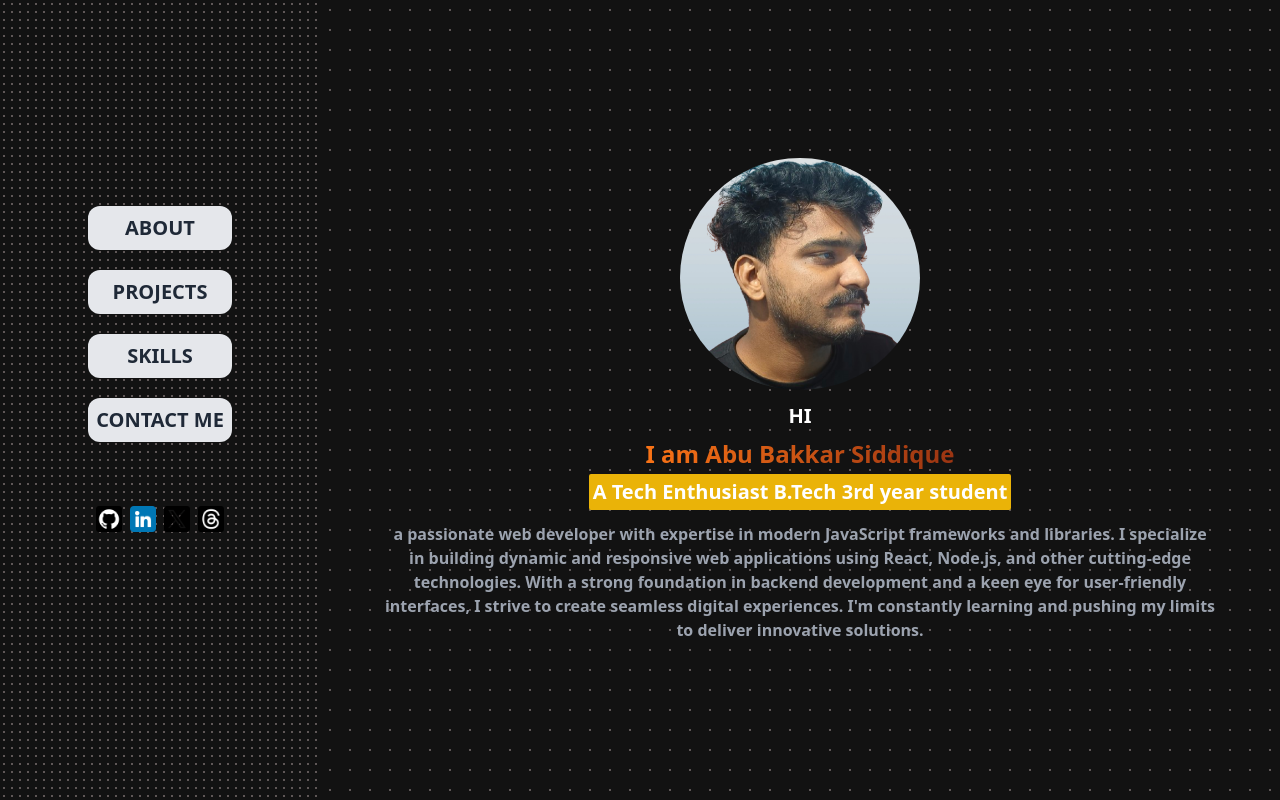
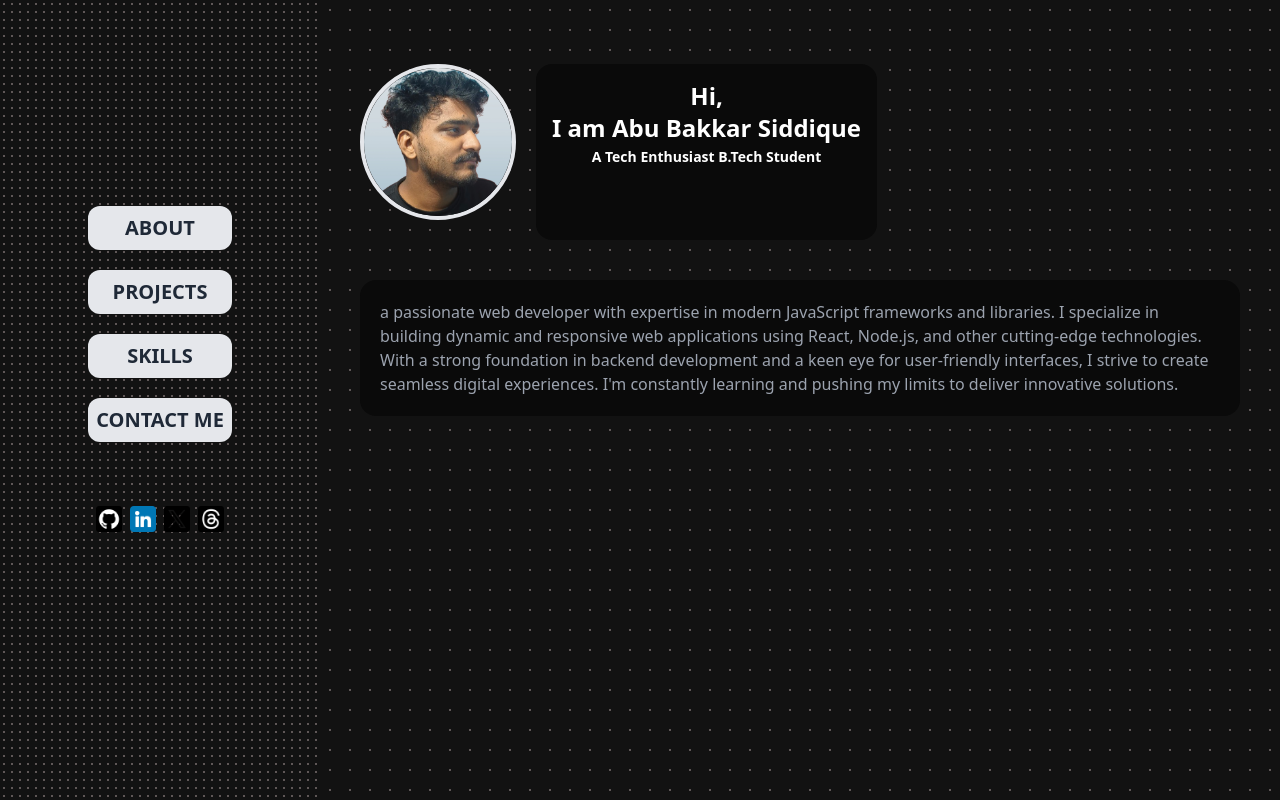
Before and after one commit to SoloDevAbu/My-Portfolio, a React (Vite) app: page / in a window 1280 px wide. Built offline with nearby package versions, Linux system fonts and the light colour scheme.

Commit message:
Modified a Little bit of the About page

```diff
--- a/src/pages/About.jsx
+++ b/src/pages/About.jsx
@@ -1,15 +1,34 @@
 import profile from '../assets/profileImage.png'
 
 const About = () => {
-return (
-    <div className="flex flex-col items-center justify-center text-center px-10 xl:px-16 min-h-screen">
-            <img className='pb-2 size-44 sm:size-52 md:size-60 rounded-full border-white' src={profile} alt="Abu Bakkar Siddique" />
-         <h1 className='py-1 text-base sm:text-xl font-sans font-bold text-white'>HI</h1>
-         <h1 className='py-1 text-lg sm:text-2xl font-sans font-bold bg-gradient-to-r from-orange-500 to-orange-800 text-transparent bg-clip-text'>I am Abu Bakkar Siddique</h1>
-         <h2 className='py-1 text-base sm:text-xl font-sans font-semibold bg-yellow-500 rounded-sm p-1'>A Tech Enthusiast B.Tech 3rd year student</h2>
-         <p className='pt-3 text-xs sm:text-base font-sans font-semibold text-gray-400'> a passionate web developer with expertise in modern JavaScript frameworks and libraries. I specialize in building dynamic and responsive web applications using React, Node.js, and other cutting-edge technologies. With a strong foundation in backend development and a keen eye for user-friendly interfaces, I strive to create seamless digital experiences. I'm constantly learning and pushing my limits to deliver innovative solutions.</p>
-    </div>
-)
+    return (
+        //<div className="flex flex-col items-center justify-center text-center px-10 xl:px-16 min-h-screen">
+        //    <img className='pb-2 size-44 sm:size-52 md:size-60 rounded-full border-white' src={profile} alt="Abu Bakkar Siddique" />
+        //    <h1 className='py-1 text-base sm:text-xl font-sans font-bold text-white'>HI</h1>
+        //    <h1 className='py-1 text-lg sm:text-2xl font-sans font-bold bg-gradient-to-r from-orange-500 to-orange-800 text-transparent bg-clip-text'>I am Abu Bakkar Siddique</h1>
+        //    <h2 className='py-1 text-base sm:text-xl font-sans font-semibold bg-yellow-500 rounded-sm p-1'>A Tech Enthusiast B.Tech 3rd year student</h2>
+        //    <p className='pt-3 text-xs sm:text-base font-sans font-semibold text-gray-400'> a passionate web developer with expertise in modern JavaScript frameworks and libraries. I specialize in building dynamic and responsive web applications using React, Node.js, and other cutting-edge technologies. With a strong foundation in backend development and a keen eye for user-friendly interfaces, I strive to create seamless digital experiences. I'm constantly learning and pushing my limits to deliver innovative solutions.</p>
+        // </div>
+        <div className='px-10 py-16'>
+            <div className='flex pb-10'>
+                <div className='pr-5 size-44'>
+                    <img src={profile} alt="Abu" className='rounded-full border-4' />
+                </div>
+                <div className='text-center bg-neutral-950 p-4 rounded-2xl font-sans font-semibold'>
+                    <h1>
+                        <span className='text-2xl'>Hi,<br /> I am Abu Bakkar Siddique</span>
+                        <br />
+                        <span className='text-sm'>A Tech Enthusiast B.Tech Student</span>
+                    </h1>
+                </div>
+            </div>
+            <div className='bg-neutral-950 p-5 rounded-2xl text-gray-400'>
+                <p>
+                    a passionate web developer with expertise in modern JavaScript frameworks and libraries. I specialize in building dynamic and responsive web applications using React, Node.js, and other cutting-edge technologies. With a strong foundation in backend development and a keen eye for user-friendly interfaces, I strive to create seamless digital experiences. I'm constantly learning and pushing my limits to deliver innovative solutions.
+                </p>
+            </div>
+        </div>
+    )
 }
 
 export default About
```
